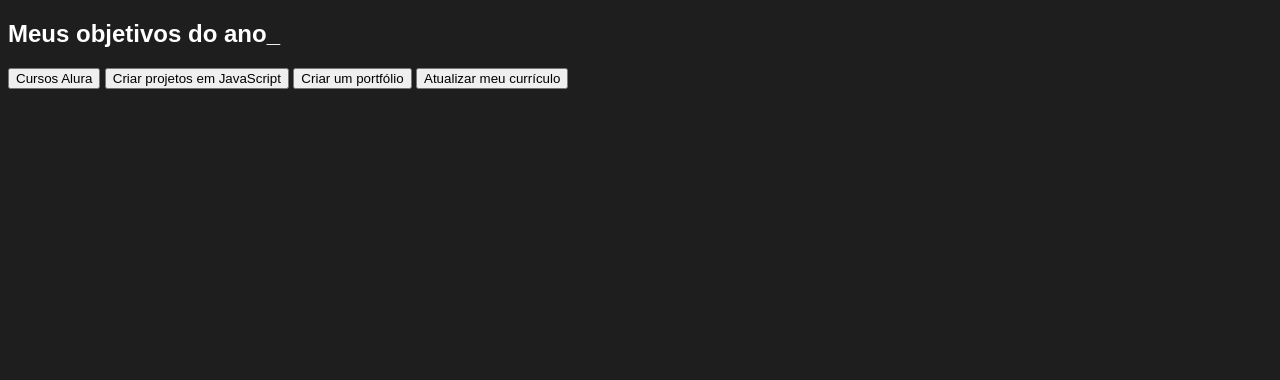
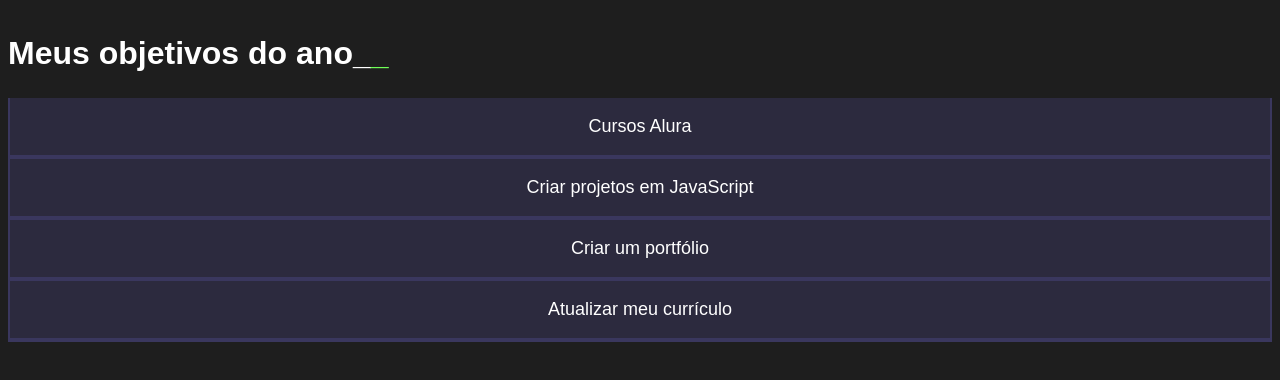
Before and after one commit to MATEMATICA-II-PROGRAMACAO-3C-CAP-2024/1-trimestre-projeto-01-2024-vicxtt, a plain HTML site: page index.html in a window 1280 px wide. Drawn offline with Linux system fonts and the light colour scheme; a web font is replaced by a local one.

Commit message:
1_trimestre_projeto_05

```diff
--- a/index.html
+++ b/index.html
@@ -8,7 +8,7 @@
 </head>
 <body>
     <section class="conteudo-principal"></section>
-    <h2 class="titulo-principal">Meus objetivos do ano_</h2>
+    <h2 class="titulo-principal">Meus objetivos do ano_<span>_</span></h2>
     <div class="botoes">
         <button class="botao">Cursos Alura</button>
         <button class="botao">Criar projetos em JavaScript</button>
--- a/style.css
+++ b/style.css
@@ -14,3 +14,35 @@ body{
     color: var(--branco);
     font-family: 'Chakra Petch', sans-serif;
 }
+.conteudo-principal {
+    display: flex;
+    flex-direction: column;
+    justify-content: center;
+    align-items: center;
+    max-width: 1200px;
+    width: 100%;
+    margin: 0 auto;
+}
+.titulo-principal {
+    text-align: left;
+    width: 100%;
+    font-size: 32px;
+}
+.titulo-principal span {
+    color: var(--verde);
+}
+.botao {
+    font-family: "Chakra Petch", sans-serif;
+    background-color: var(--botao-inativo);
+    color: var(--branco);
+    display: flex;
+    justify-content: center;
+    padding: 1em;
+    font-size: 18px;
+    align-items: center;
+    width: 100%;
+    border-bottom: 4px solid var(--botao-ativo);
+    border-left: 2px solid var(--botao-ativo);
+    border-right: 2px solid var(--botao-ativo);
+    border-top: none;
+}
```
